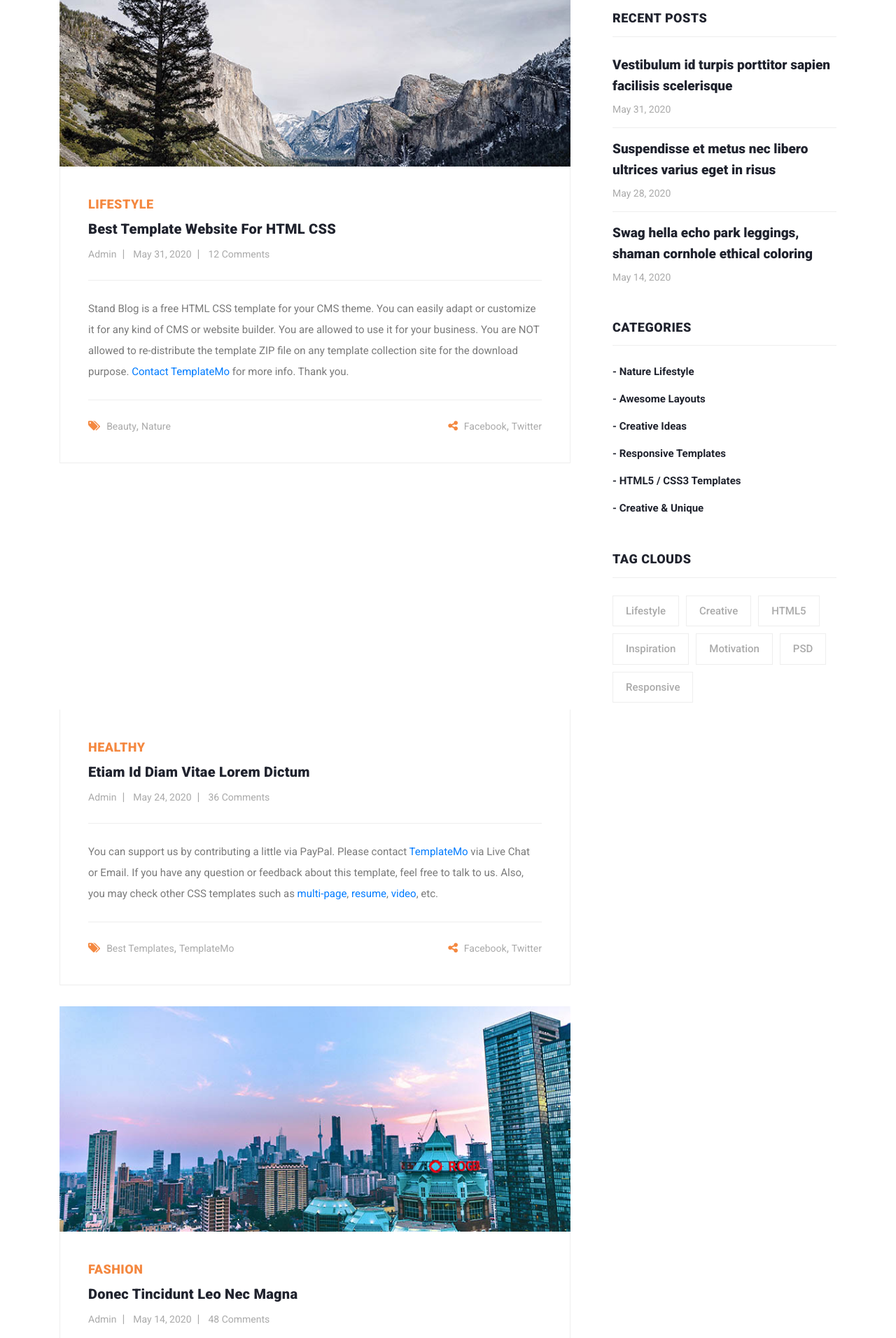
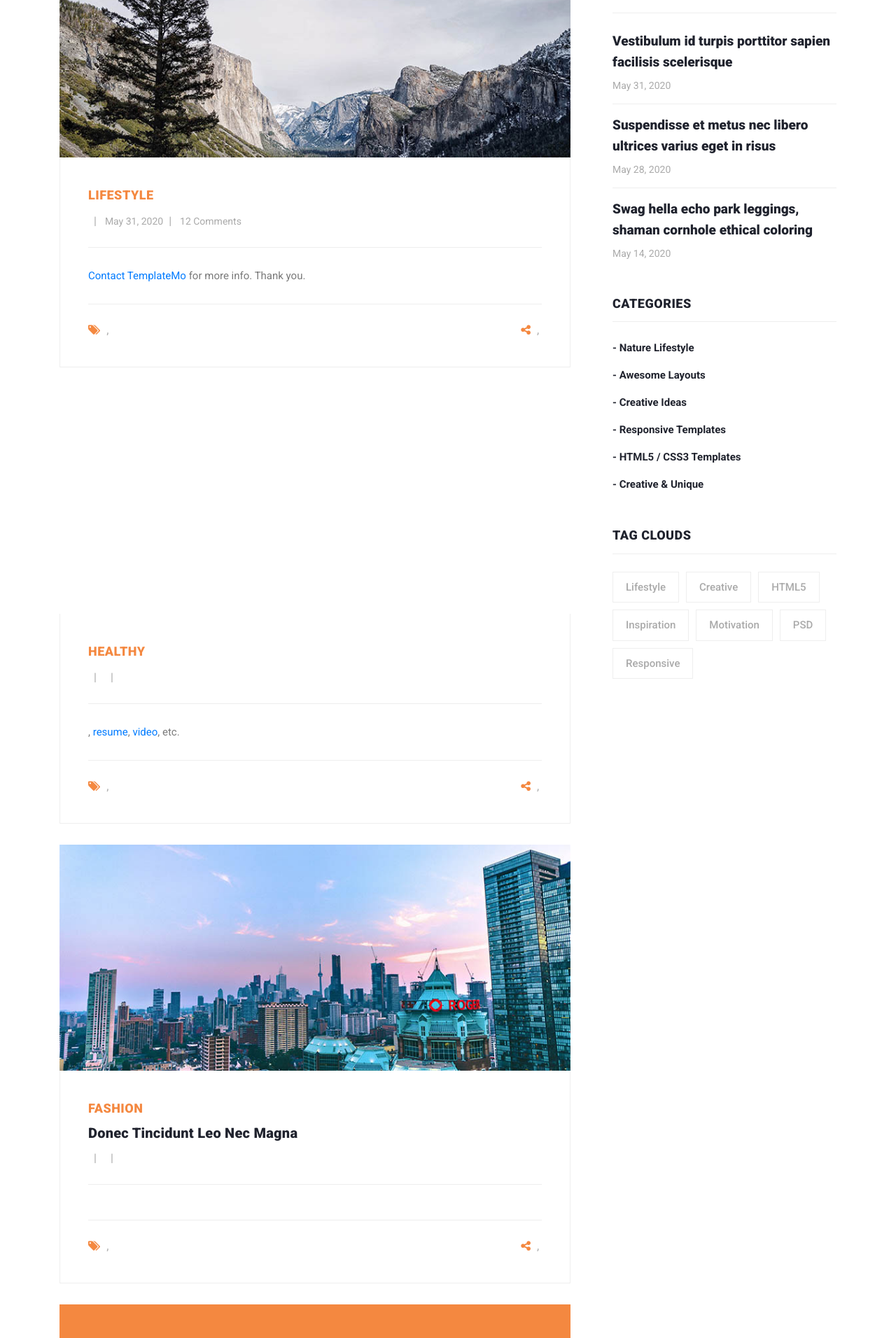
Before and after one commit to joneidert/itemweb.github.io, a plain HTML site: page index.html in a window 1280 px wide. Shown: the part 888-2800 px from the top of the page at 70% size. Drawn offline with Linux system fonts and the light colour scheme.

Commit message:
Add files via upload

```diff
--- a/index.html
+++ b/index.html
@@ -63,7 +63,7 @@ https://templatemo.com/tm-551-stand-blog
                 <a class="nav-link" href="blog.html">Pensum</a>
               </li>
               <li class="nav-item">
-                <a class="nav-link" href="post-details.html">calificaciones</a>
+                <a class="nav-link" href="https://joneidert.github.io/selectorestudia.github.io/">calificaciones</a>
               </li>
               <li class="nav-item">
                 <a class="nav-link" href="contact.html">Contact Us</a>
@@ -100,7 +100,7 @@ https://templatemo.com/tm-551-stand-blog
             <div class="item-content">
               <div class="main-content">
                 <div class="meta-category">
-                  <span>Nature</span>
+                  <span></span>
                 </div>
                 <a href=""><h4></h4></a>
                 <ul class="post-info">
@@ -116,9 +116,9 @@ https://templatemo.com/tm-551-stand-blog
             <div class="item-content">
               <div class="main-content">
                 <div class="meta-category">
-                  <span>Lifestyle</span>
+                  <span></span>
                 </div>
-                <a href=""><h4>Best HTML Templates on TemplateMo</h4></a>
+                <a href=""><h4></h4></a>
                 <ul class="post-info">
                   <li><a href="#"></a></li>
                   <li><a href="#"></a></li>
@@ -134,7 +134,7 @@ https://templatemo.com/tm-551-stand-blog
                 <div class="meta-category">
                   <span></span>
                 </div>
-                <a href=""><h4>Responsive and Mobile Ready Layouts</h4></a>
+                <a href=""><h4></h4></a>
                 <ul class="post-info">
                   <li><a href="#"></a></li>
                   <li><a href="#"></a></li>
@@ -150,11 +150,11 @@ https://templatemo.com/tm-551-stand-blog
                 <div class="meta-category">
                   <span></span>
                 </div>
-                <a href=""><h4>Cras congue sed augue id ullamcorper</h4></a>
+                <a href=""><h4></h4></a>
                 <ul class="post-info">
-                  <li><a href="#">Admin</a></li>
-                  <li><a href="#">May 24, 2020</a></li>
-                  <li><a href="#">64 Comments</a></li>
+                  <li><a href="#"></a></li>
+                  <li><a href="#"></a></li>
+                  <li><a href="#"></a></li>
                 </ul>
               </div>
             </div>
@@ -166,7 +166,7 @@ https://templatemo.com/tm-551-stand-blog
                 <div class="meta-category">
                   <span></span>
                 </div>
-                <a href="post-details.html"><h4>Suspendisse nec aliquet ligula</h4></a>
+                <a href="post-details.html"><h4></h4></a>
                 <ul class="post-info">
                   <li><a href="#"></a></li>
                   <li><a href="#"></a></li>
@@ -192,7 +192,7 @@ https://templatemo.com/tm-551-stand-blog
                 </div>
                 <div class="col-lg-4">
                   <div class="main-button">
-                    <a rel="nofollow" href="https://templatemo.com/tm-551-stand-blog" target="_parent">Download Now!</a>
+                    <a rel="nofollow" href="https://templatemo.com/tm-551-stand-blog" target="_parent"></a>
                   </div>
                 </div>
               </div>
@@ -216,27 +216,27 @@ https://templatemo.com/tm-551-stand-blog
                     </div>
                     <div class="down-content">
                       <span>Lifestyle</span>
-                      <a href="post-details.html"><h4>Best Template Website for HTML CSS</h4></a>
+                      <a href="post-details.html"><h4></h4></a>
                       <ul class="post-info">
-                        <li><a href="#">Admin</a></li>
+                        <li><a href="#"></a></li>
                         <li><a href="#">May 31, 2020</a></li>
                         <li><a href="#">12 Comments</a></li>
                       </ul>
-                      <p>Stand Blog is a free HTML CSS template for your CMS theme. You can easily adapt or customize it for any kind of CMS or website builder. You are allowed to use it for your business. You are NOT allowed to re-distribute the template ZIP file on any template collection site for the download purpose. <a rel="nofollow" href="https://templatemo.com/contact" target="_parent">Contact TemplateMo</a> for more info. Thank you.</p>
+                      <p> <a rel="nofollow" href="https://templatemo.com/contact" target="_parent">Contact TemplateMo</a> for more info. Thank you.</p>
                       <div class="post-options">
                         <div class="row">
                           <div class="col-6">
                             <ul class="post-tags">
                               <li><i class="fa fa-tags"></i></li>
-                              <li><a href="#">Beauty</a>,</li>
-                              <li><a href="#">Nature</a></li>
+                              <li><a href="#"></a>,</li>
+                              <li><a href="#"></a></li>
                             </ul>
                           </div>
                           <div class="col-6">
                             <ul class="post-share">
                               <li><i class="fa fa-share-alt"></i></li>
-                              <li><a href="#">Facebook</a>,</li>
-                              <li><a href="#"> Twitter</a></li>
+                              <li><a href="#"></a>,</li>
+                              <li><a href="#"></a></li>
                             </ul>
                           </div>
                         </div>
@@ -251,27 +251,27 @@ https://templatemo.com/tm-551-stand-blog
                     </div>
                     <div class="down-content">
                       <span>Healthy</span>
-                      <a href="post-details.html"><h4>Etiam id diam vitae lorem dictum</h4></a>
+                      <a href="post-details.html"><h4></h4></a>
                       <ul class="post-info">
-                        <li><a href="#">Admin</a></li>
-                        <li><a href="#">May 24, 2020</a></li>
-                        <li><a href="#">36 Comments</a></li>
+                        <li><a href="#"></a></li>
+                        <li><a href="#"></a></li>
+                        <li><a href="#"></a></li>
                       </ul>
-                      <p>You can support us by contributing a little via PayPal. Please contact <a rel="nofollow" href="https://templatemo.com/contact" target="_parent">TemplateMo</a> via Live Chat or Email. If you have any question or feedback about this template, feel free to talk to us. Also, you may check other CSS templates such as <a rel="nofollow" href="https://templatemo.com/tag/multi-page" target="_parent">multi-page</a>, <a rel="nofollow" href="https://templatemo.com/tag/resume" target="_parent">resume</a>, <a rel="nofollow" href="https://templatemo.com/tag/video" target="_parent">video</a>, etc.</p>
+                      <p> <a rel="nofollow" href="https://templatemo.com/contact" target="_parent"></a> <a rel="nofollow" href="https://templatemo.com/tag/multi-page" target="_parent"></a>, <a rel="nofollow" href="https://templatemo.com/tag/resume" target="_parent">resume</a>, <a rel="nofollow" href="https://templatemo.com/tag/video" target="_parent">video</a>, etc.</p>
                       <div class="post-options">
                         <div class="row">
                           <div class="col-6">
                             <ul class="post-tags">
                               <li><i class="fa fa-tags"></i></li>
-                              <li><a href="#">Best Templates</a>,</li>
-                              <li><a href="#">TemplateMo</a></li>
+                              <li><a href="#"></a>,</li>
+                              <li><a href="#"></a></li>
                             </ul>
                           </div>
                           <div class="col-6">
                             <ul class="post-share">
                               <li><i class="fa fa-share-alt"></i></li>
-                              <li><a href="#">Facebook</a>,</li>
-                              <li><a href="#">Twitter</a></li>
+                              <li><a href="#"></a>,</li>
+                              <li><a href="#"></a></li>
                             </ul>
                           </div>
                         </div>
@@ -288,25 +288,25 @@ https://templatemo.com/tm-551-stand-blog
                       <span>Fashion</span>
                       <a href="post-details.html"><h4>Donec tincidunt leo nec magna</h4></a>
                       <ul class="post-info">
-                        <li><a href="#">Admin</a></li>
-                        <li><a href="#">May 14, 2020</a></li>
-                        <li><a href="#">48 Comments</a></li>
+                        <li><a href="#"></a></li>
+                        <li><a href="#"></a></li>
+                        <li><a href="#"></a></li>
                       </ul>
-                      <p>Nullam at quam ut lacus aliquam tempor vel sed ipsum. Donec pellentesque tincidunt imperdiet. Mauris sit amet justo vulputate, cursus massa congue, vestibulum odio. Aenean elit nunc, gravida in erat sit amet, feugiat viverra leo. Phasellus interdum, diam commodo egestas rhoncus, turpis nisi consectetur nibh, in vehicula eros orci vel neque.</p>
+                      <p></p>
                       <div class="post-options">
                         <div class="row">
                           <div class="col-6">
                             <ul class="post-tags">
                               <li><i class="fa fa-tags"></i></li>
-                              <li><a href="#">HTML CSS</a>,</li>
-                              <li><a href="#">Photoshop</a></li>
+                              <li><a href="#"></a>,</li>
+                              <li><a href="#"></a></li>
                             </ul>
                           </div>
                           <div class="col-6">
                             <ul class="post-share">
                               <li><i class="fa fa-share-alt"></i></li>
-                              <li><a href="#">Facebook</a>,</li>
-                              <li><a href="#">Twitter</a></li>
+                              <li><a href="#"></a>,</li>
+                              <li><a href="#"></a></li>
                             </ul>
                           </div>
                         </div>
@@ -316,7 +316,7 @@ https://templatemo.com/tm-551-stand-blog
                 </div>
                 <div class="col-lg-12">
                   <div class="main-button">
-                    <a href="blog.html">View All Posts</a>
+                    <a href="blog.html"></a>
                   </div>
                 </div>
               </div>
@@ -335,7 +335,7 @@ https://templatemo.com/tm-551-stand-blog
                 <div class="col-lg-12">
                   <div class="sidebar-item recent-posts">
                     <div class="sidebar-heading">
-                      <h2>Recent Posts</h2>
+                      <h2></h2>
                     </div>
                     <div class="content">
                       <ul>
```
